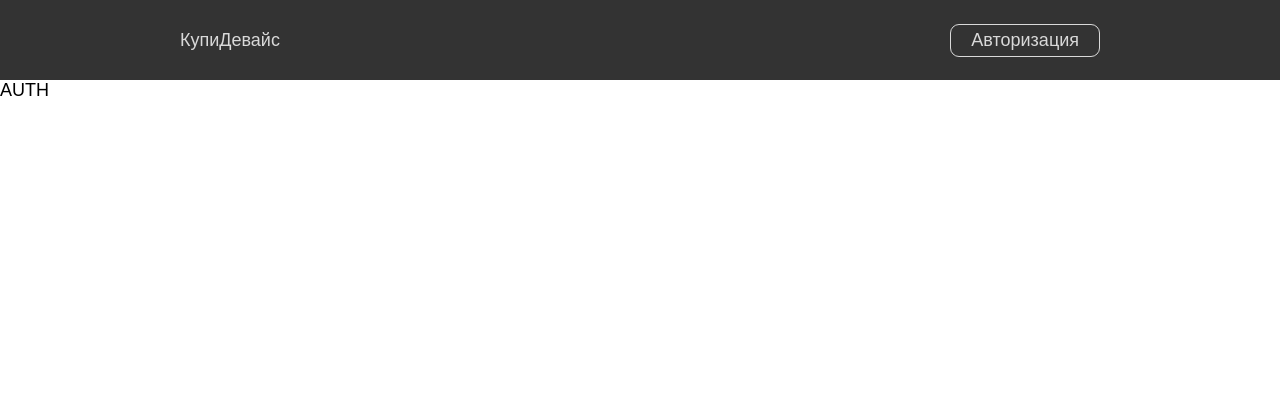
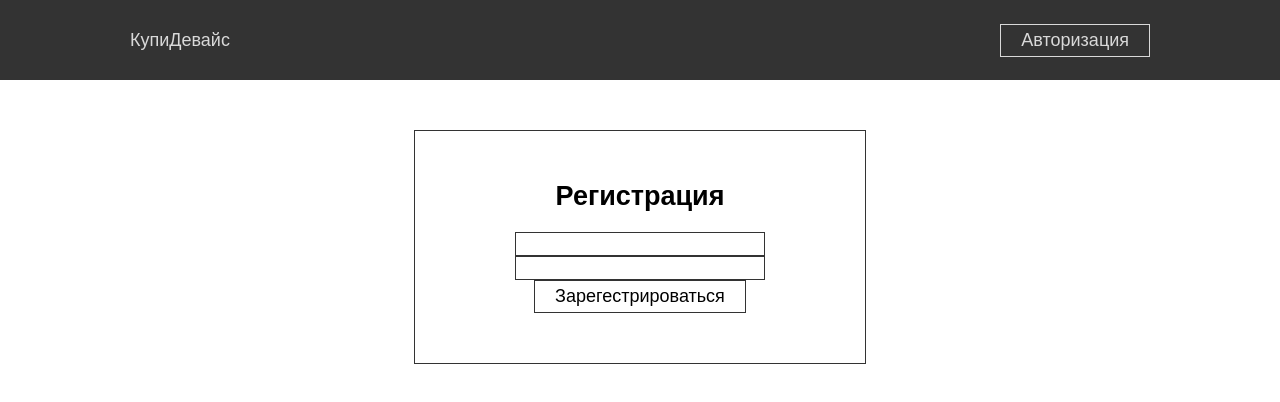
Before and after one commit to tiMURtSE/store, a React (Create React App) app in the folder client/: page /login in a window 1280 px wide. Shown: the top 402 px of the page. Built offline with nearby package versions, Linux system fonts and the light colour scheme.

Commit message:
регистрация

```diff
--- a/client/src/App.js
+++ b/client/src/App.js
@@ -1,7 +1,7 @@
 import React from 'react';
-import './App.css';
 import { BrowserRouter } from 'react-router-dom';
 
+import './App.css';
 import AppRouter from './components/AppRouter';
 
 const App = () => {
--- a/client/src/components/AppRouter.jsx
+++ b/client/src/components/AppRouter.jsx
@@ -1,14 +1,15 @@
 import React, { useContext } from 'react';
 import { Routes, Route } from 'react-router-dom';
-import { Context } from '..';
+
 import SharedLayout from '../pages/SharedLayout';
 import Shop from '../pages/Shop';
-
+import { Context } from '..';
 import { authRoutes, publicRoutes } from '../routes/routes';
 
 const AppRouter = () => {
     const { user } = useContext(Context);
 
+    console.log('AppRouter render');
     return (
         <Routes>
             <Route path='/' element={<SharedLayout />}>
--- a/client/src/components/navbar/NavBar.jsx
+++ b/client/src/components/navbar/NavBar.jsx
@@ -1,13 +1,15 @@
 import React from 'react';
 import { observer } from 'mobx-react-lite';
 import { useContext } from 'react';
+
 import { Context } from '../..';
+import classes from './NavBar.module.css';
 import Button from '../ui/button/Button';
-import classes from './NavBar.module.css';
 
 const NavBar = observer(() => {
     const { user } = useContext(Context);
 
+    console.log('NavBar render')
     return (
         <header className='header'>
             <div className="container">
--- a/client/src/components/navbar/NavBar.module.css
+++ b/client/src/components/navbar/NavBar.module.css
@@ -4,7 +4,7 @@
     align-items: center;
 
     height: 80px;
-    padding: 20px 50px;
+    padding: 20px 0;
 
     color: var(--light);
 }
--- /dev/null
+++ b/client/src/components/registration/Registration.jsx
@@ -0,0 +1,28 @@
+import React from 'react';
+
+import Button from '../ui/button/Button';
+import Input from '../ui/input/Input';
+import classes from './Registration.module.css';
+
+const Registration = () => {
+    return (
+        <div className={classes.registration}>
+            <h2 className={classes.registration__title}>Регистрация</h2>
+            <form className={classes.registration__form} action="#">
+                <div className="input">
+                    <label htmlFor="email"></label>
+                    <Input type="text" name='email'/>
+                </div>
+
+                <div className="input">
+                    <label htmlFor="password"></label>
+                    <Input type="password" name='password'/>
+                </div>
+
+                <Button isDark={true} type='button'>Зарегестрироваться</Button>
+            </form>
+        </div>
+    );
+};
+
+export default Registration;
--- /dev/null
+++ b/client/src/components/registration/Registration.module.css
@@ -0,0 +1,21 @@
+.registration {
+    display: flex;
+    flex-direction: column;
+    justify-content: space-between;
+    align-items: center;
+    width: fit-content;
+    margin: 50px auto 0;
+    padding: 50px 100px;
+
+    border: 1px solid var(--dark);
+}
+
+.registration__title {
+    margin-bottom: 20px;
+}
+
+.registration__form {
+    display: flex;
+    flex-direction: column;
+    align-items: center;
+}
--- a/client/src/components/ui/button/Button.jsx
+++ b/client/src/components/ui/button/Button.jsx
@@ -1,9 +1,11 @@
 import React from 'react';
 import classes from './Button.module.css';
 
-const Button = ({ children, ...props}) => {
+const Button = ({ children, isDark, ...props}) => {
+    const btnClass = classes.btn + (isDark ? ` ${classes.dark}` : '');
+
     return (
-        <button className={classes.btn} {...props}>
+        <button className={btnClass} {...props}>
             {children}
         </button>
     );
--- a/client/src/components/ui/button/Button.module.css
+++ b/client/src/components/ui/button/Button.module.css
@@ -3,10 +3,17 @@
 
 
     border: 1px solid var(--light);
-    border-radius: 0.5em;
     cursor: pointer;
 }
 
 .btn:hover {
     border-color: #fff;
 }
+
+.dark {
+    border: 1px solid var(--dark);
+}
+
+.dark:hover {
+    border-color: #000;
+}
--- /dev/null
+++ b/client/src/components/ui/input/Input.jsx
@@ -0,0 +1,11 @@
+import React from 'react';
+
+import classes from './Input.module.css';
+
+const Input = ({...props}) => {
+    return (
+        <input className={classes.input} {...props} />
+    );
+};
+
+export default Input;
--- /dev/null
+++ b/client/src/components/ui/input/Input.module.css
@@ -0,0 +1,7 @@
+.input {
+    padding: 3px 5px;
+    min-width: 250px;
+
+    font-size: 14px;
+    border: 1px solid var(--dark);
+}
--- a/client/src/index.js
+++ b/client/src/index.js
@@ -1,11 +1,12 @@
 import React, { createContext, useContext } from 'react';
 import ReactDOM from 'react-dom/client';
+
 import App from './App';
 import DeviceStore from './store/DeviceStore';
 import UserStore from './store/UserStore';
 
 const root = ReactDOM.createRoot(document.getElementById('root'));
-export const Context = createContext(null);
+const Context = createContext(null);
 
 root.render(
     <React.StrictMode>
@@ -17,3 +18,5 @@ root.render(
         </Context.Provider>
     </React.StrictMode>
 );
+
+export { Context };
--- a/client/src/pages/Auth.jsx
+++ b/client/src/pages/Auth.jsx
@@ -1,9 +1,10 @@
 import React from 'react';
+import Registration from '../components/registration/Registration';
 
 const Auth = () => {
     return (
-        <div>
-            AUTH
+        <div className='container'>
+            <Registration />
         </div>
     );
 };
```
